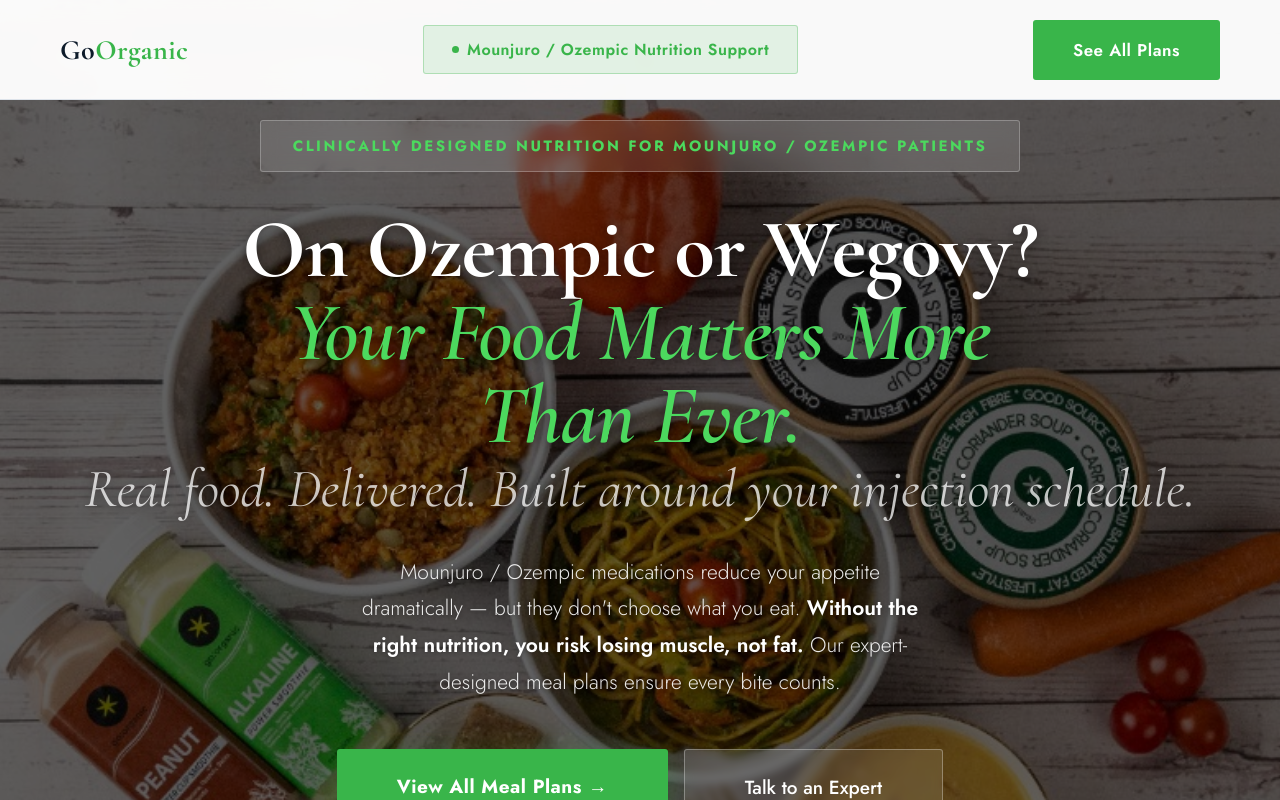
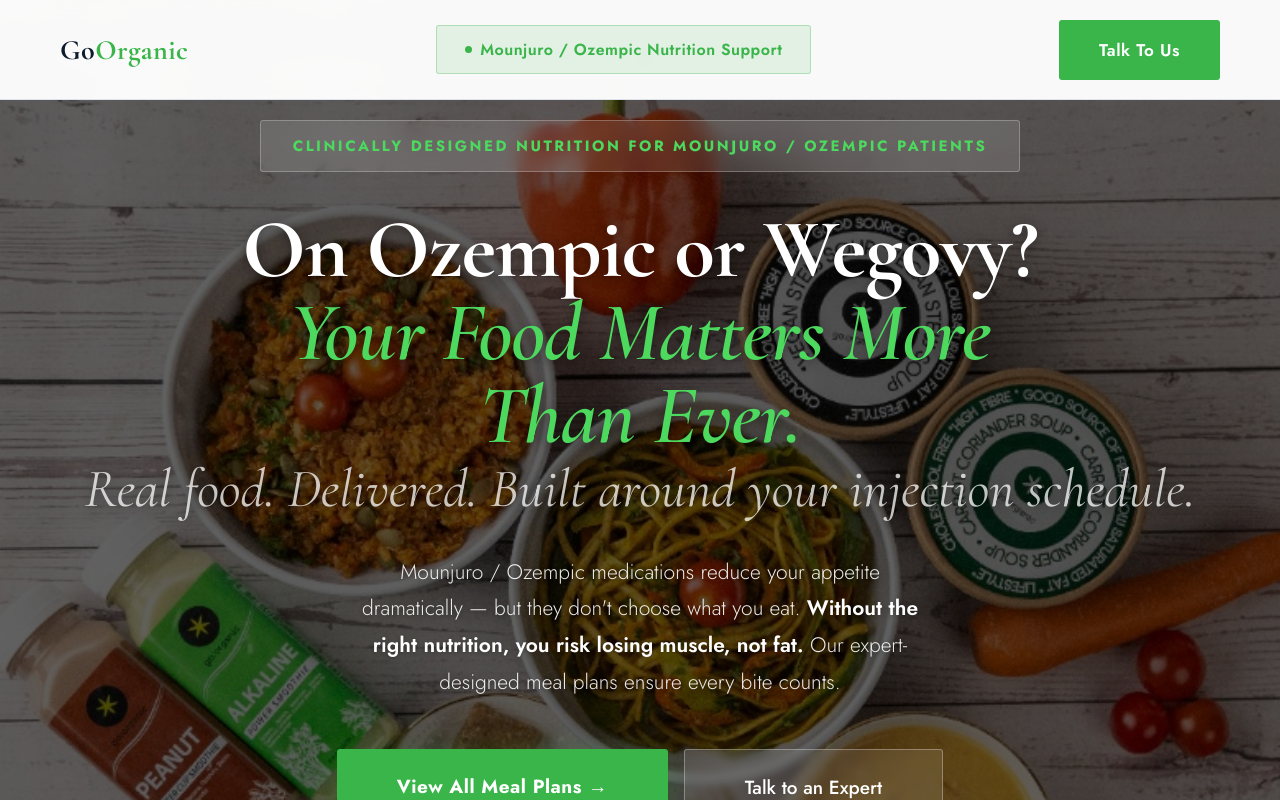
Before and after one commit to Acesoham/GLP-1, a React (Vite) app: page / in a window 1280 px wide. Shown: the top 800 px of the page. Built offline with nearby package versions, Linux system fonts and the light colour scheme.

Commit message:
changed the button link

```diff
--- a/src/components/Nav.jsx
+++ b/src/components/Nav.jsx
@@ -5,7 +5,7 @@
     <nav>
       <div className="nav-logo">Go<span>Organic</span></div>
       <div className="nav-badge">Mounjuro / Ozempic Nutrition Support</div>
-      <a href="https://www.goorganic.me/categories/ozempic-mounjaro" className="nav-cta">See All Plans</a>
+      <a href="https://wa.me/+971556250664" className="nav-cta">Talk To Us</a>
     </nav>
   );
 };
```
